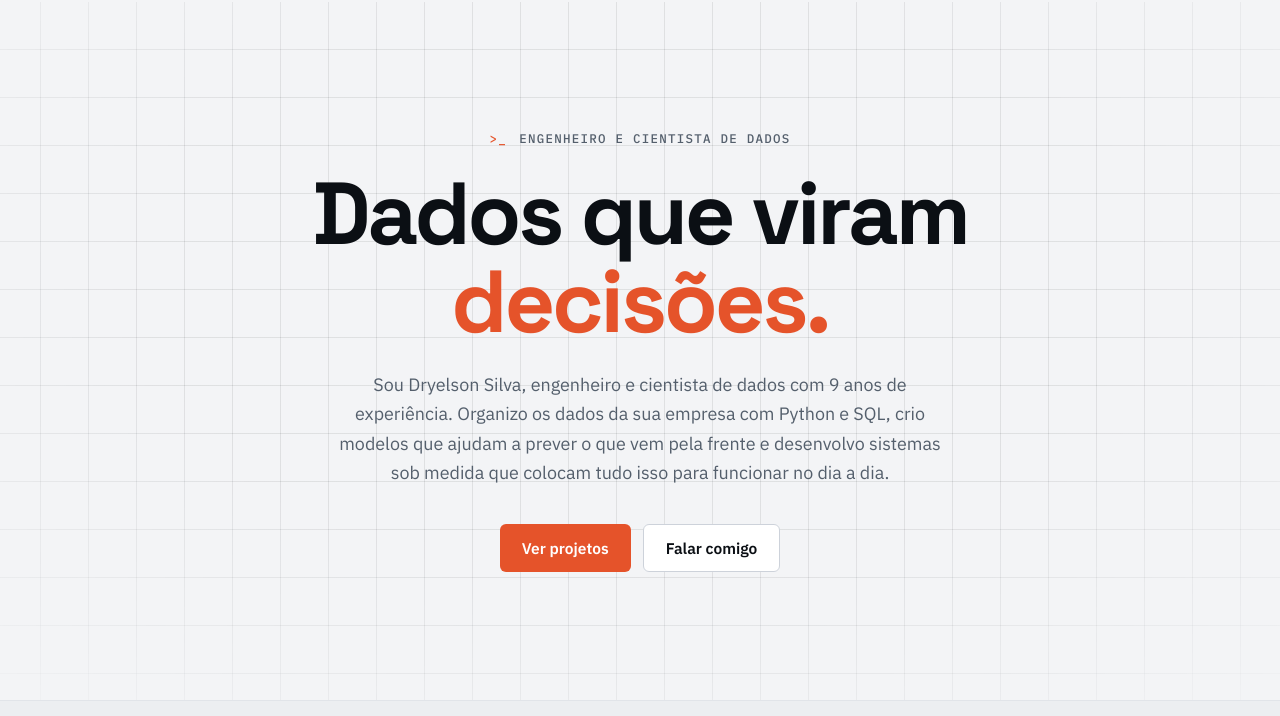
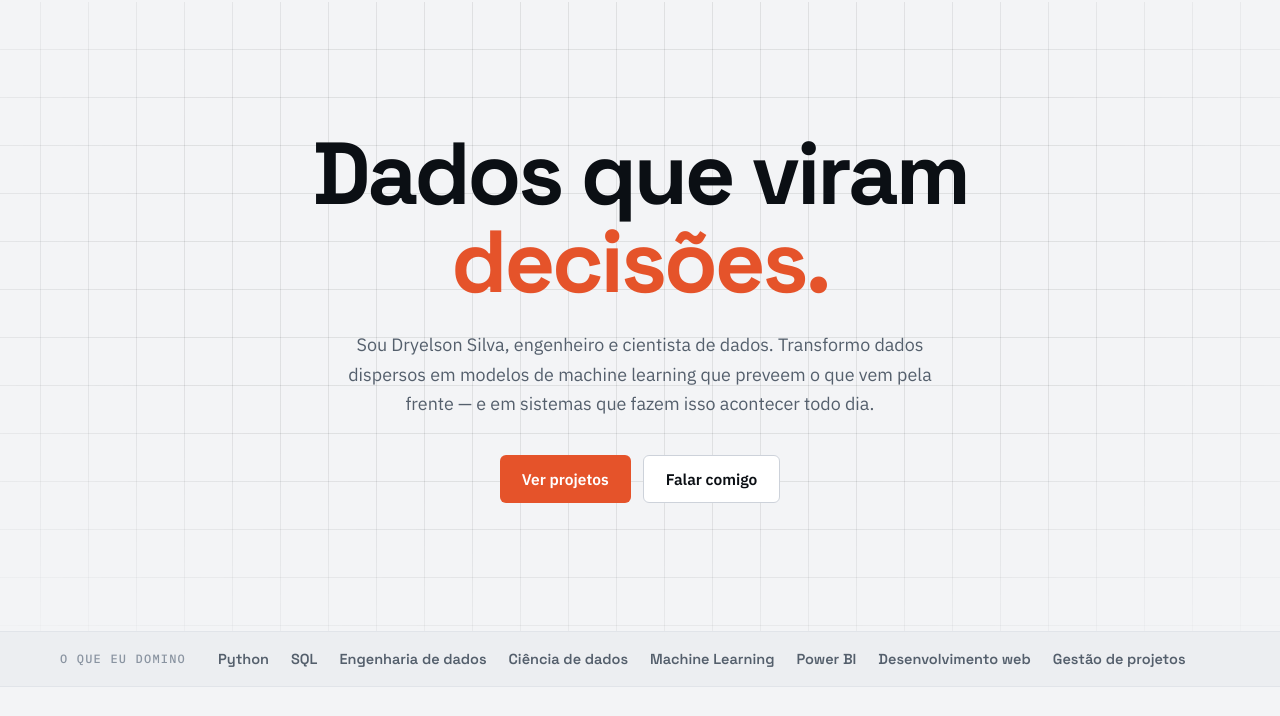
Before and after one commit to Dbenas/dbenas.github.io, a website: page site/index.html in a window 1280 px wide. Shown: the part 63-779 px from the top of the page. Drawn offline with Linux system fonts and the light colour scheme.

Commit message:
feat: novo resumo no hero e remove rótulo acima do título
Co-Authored-By: Claude Opus 5.5 <noreply@anthropic.com>

```diff
--- a/site/index.html
+++ b/site/index.html
@@ -45,9 +45,8 @@
     <!-- HERO -->
     <section class="hero" id="topo">
       <div class="wrap hero-in">
-        <p class="eyebrow hero-eyebrow"><span>&gt;_</span> Engenheiro e cientista de dados</p>
         <h1>Dados que viram <span class="accent">decisões.</span></h1>
-        <p class="lede">Sou Dryelson Silva, engenheiro e cientista de dados com 9 anos de experiência. Organizo os dados da sua empresa com Python e SQL, crio modelos que ajudam a prever o que vem pela frente e desenvolvo sistemas sob medida que colocam tudo isso para funcionar no dia a dia.</p>
+        <p class="lede">Sou Dryelson Silva, engenheiro e cientista de dados. Transformo dados dispersos em modelos de machine learning que preveem o que vem pela frente — e em sistemas que fazem isso acontecer todo dia.</p>
         <div class="hero-ctas">
           <a class="btn btn-accent" href="#projetos">Ver projetos</a>
           <a class="btn btn-line" href="#contato">Falar comigo</a>
--- a/site/styles.css
+++ b/site/styles.css
@@ -115,16 +115,16 @@ ul, ol { margin: 0; padding: 0; list-style: none; }
   mask-image: radial-gradient(ellipse 85% 90% at 50% 40%, #000 45%, transparent 95%);
 }
 .hero-in { text-align: center; padding-top: clamp(88px, 16vh, 168px); padding-bottom: clamp(96px, 16vh, 168px); }
-.hero-eyebrow { justify-content: center; }
+
 .hero h1 {
-  margin: 22px auto 0; max-width: 14ch;
+  margin: 0 auto; max-width: 14ch;
   font: 700 clamp(42px, 7vw, 88px)/1 var(--f-head); letter-spacing: -.035em;
 }
 .accent { color: var(--accent); }
 .lede { margin: 24px auto 0; max-width: 58ch; font-size: clamp(16.5px, 1.4vw, 18.5px); color: var(--soft); }
 .hero-ctas { display: flex; justify-content: center; gap: 12px; flex-wrap: wrap; margin-top: 36px; }
 
-.hero-eyebrow, .hero h1, .lede, .hero-ctas { animation: rise .8s var(--ease-out) both; }
+.hero h1, .lede, .hero-ctas { animation: rise .8s var(--ease-out) both; }
 .hero h1 { animation-delay: .06s; }
 .lede { animation-delay: .12s; }
 .hero-ctas { animation-delay: .18s; }
```
